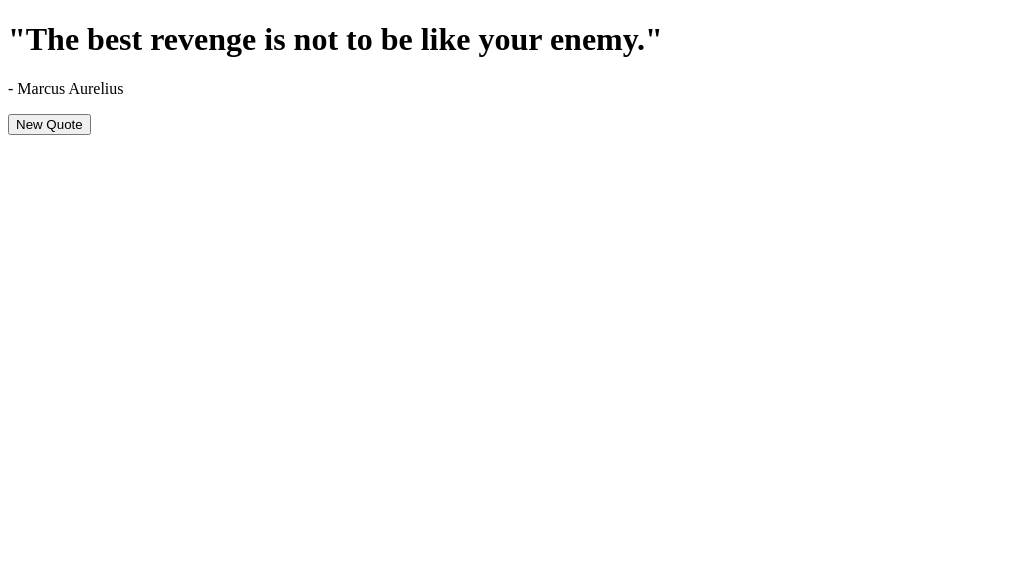
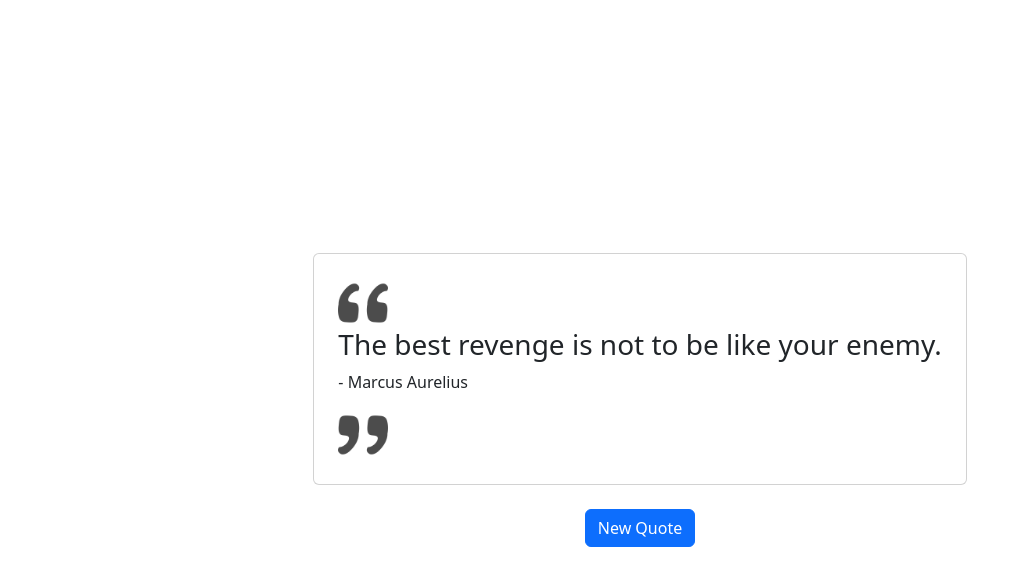
Before and after one commit to henrylin03/stoic-quotes, a React (Vite) app: page / in a window 1280 px wide. Shown: the top 586 px of the page, without its empty margins (0-1022 px from the left). Built offline with nearby package versions, Linux system fonts and the light colour scheme.

Commit message:
leverage react bootstrap to create card, button and include images

```diff
--- a/index.html
+++ b/index.html
@@ -4,6 +4,9 @@
 <head>
   <meta charset="UTF-8" />
   <title>Stoic Quotes</title>
+  <link rel="stylesheet" href="https://cdn.jsdelivr.net/npm/bootstrap@5.3.0/dist/css/bootstrap.min.css"
+    integrity="sha384-9ndCyUaIbzAi2FUVXJi0CjmCapSmO7SnpJef0486qhLnuZ2cdeRhO02iuK6FUUVM" crossorigin="anonymous" />
+
 </head>
 
 <body>
--- a/package.json
+++ b/package.json
@@ -10,7 +10,9 @@
     "preview": "vite preview"
   },
   "dependencies": {
+    "bootstrap": "^5.3.1",
     "react": "^18.2.0",
+    "react-bootstrap": "^2.8.0",
     "react-dom": "^18.2.0"
   },
   "devDependencies": {
--- a/src/components/QuoteBox.jsx
+++ b/src/components/QuoteBox.jsx
@@ -1,16 +1,40 @@
 import React from "react";
+import { Card, Stack, Button, Image } from "react-bootstrap";
+import quotationImg from "../assets/quotation.png";
 
 function QuoteBox(props) {
   return (
-    <>
-      <div>
-        <h1>"{props.text}"</h1>
-        <p>- {props.author}</p>
-      </div>
-      <button id="new-quote" onClick={props.generateNewQuoteIndex}>
+    <Stack
+      gap={4}
+      className="d-flex align-items-center justify-content-center vh-100"
+    >
+      <Card className="p-2">
+        <Card.Body>
+          <Image
+            src={quotationImg}
+            alt="quotation"
+            style={{ width: "50px", opacity: ".7" }}
+          />
+          {/* <Card.Title>{props.text}</Card.Title> */}
+          <Card.Text>
+            <h3>{props.text}</h3>
+            <p>- {props.author}</p>
+          </Card.Text>
+          <Image
+            src={quotationImg}
+            alt="quotation-rotated"
+            style={{
+              width: "50px",
+              transform: "rotate(180deg)",
+              opacity: ".7",
+            }}
+          />
+        </Card.Body>
+      </Card>
+      <Button variant="primary" onClick={props.generateNewQuoteIndex}>
         New Quote
-      </button>
-    </>
+      </Button>
+    </Stack>
   );
 }
 
--- a/src/main.jsx
+++ b/src/main.jsx
@@ -1,3 +1,4 @@
+import "bootstrap/dist/css/bootstrap.min.css";
 import React from "react";
 import ReactDOM from "react-dom/client";
 import App from "./App.jsx";
```
Also changed, not shown: 1 other file (tests, documents, lock files or other folders).
